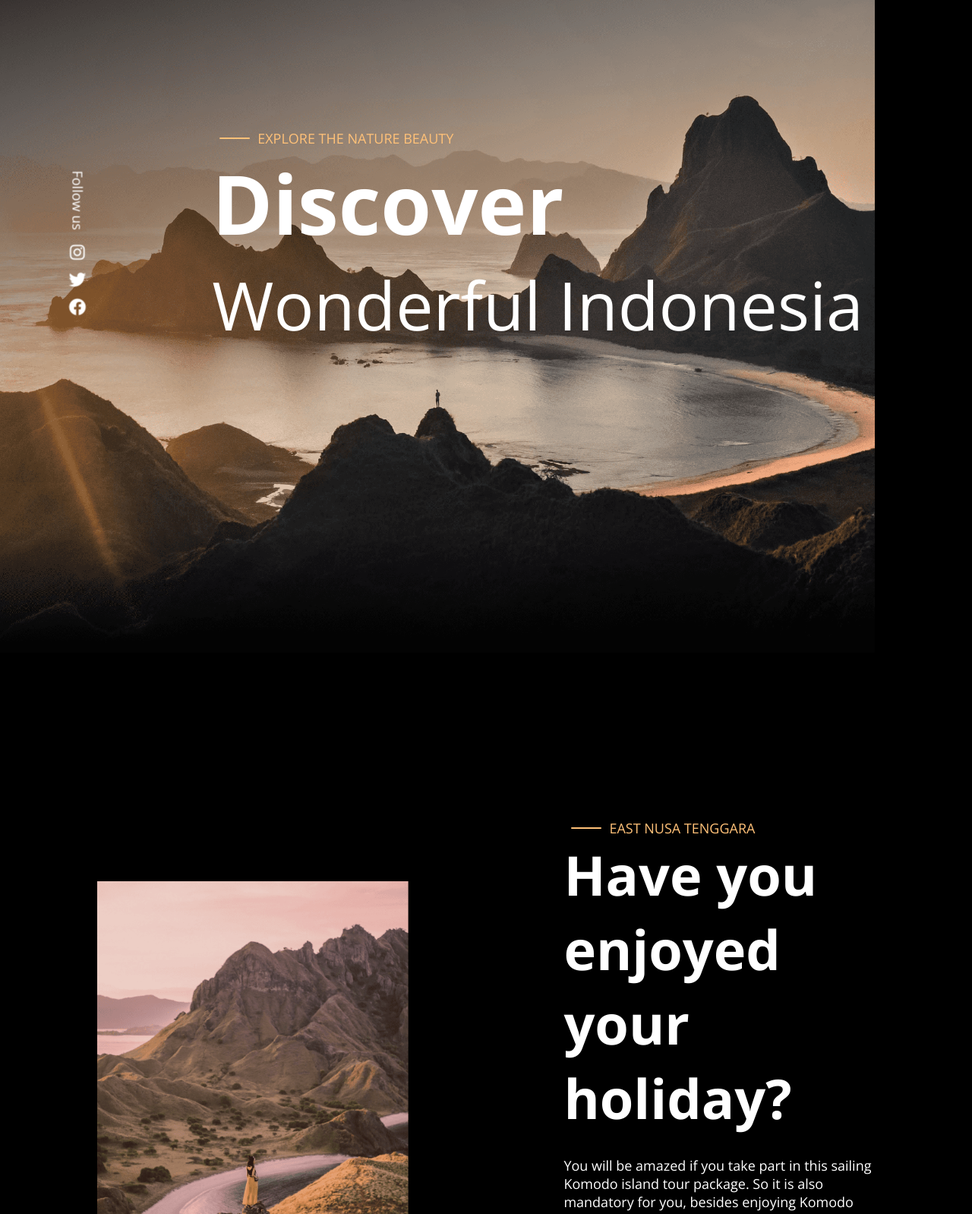
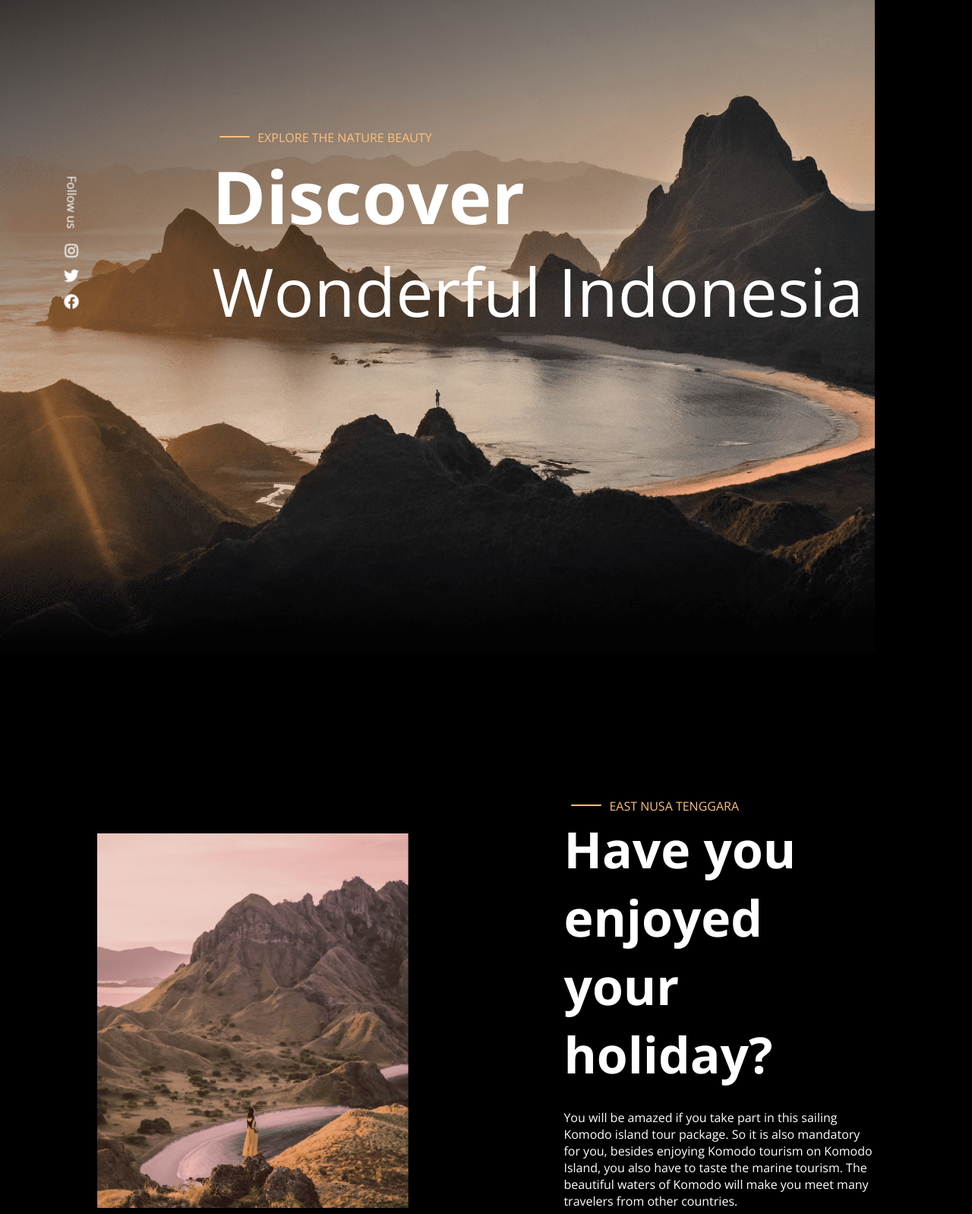
Before and after one commit to EuheniHreben/Qwery, a website: page index.html in a window 1280 px wide. Shown: the part 85-1683 px from the top of the page at 76% size. Drawn offline with nearby package versions, Linux system fonts and the light colour scheme; a script that the page names is missing.

Commit message:
07.02.25

```diff
--- a/scss/hero.scss
+++ b/scss/hero.scss
@@ -36,7 +36,7 @@ header {
 }
 
 h1 {
-  font-size: rem(96px);
+  font-size: calc(50px + 46 * (100vw / 1280));
   font-weight: 700;
   opacity: 0;
   animation: blink 2s forwards;
@@ -47,7 +47,7 @@ h1 {
 }
 
 h2 {
-  font-size: rem(64px);
+  font-size: calc(20px + 46 * (100vw / 1280));
 }
 
 .title {
--- a/scss/layout.scss
+++ b/scss/layout.scss
@@ -1,5 +1,5 @@
-html {
-  font-size: $baseFontSize;
+body {
+  font-size: calc(6px + 10 * (100vw / 1280));
 
   @include phones {
     font-size: 3.33333vmin;
@@ -12,7 +12,6 @@ html {
   width: 100%;
   color: #fff;
   font-family: 'Open Sans', Arial, Helvetica, sans-serif;
-  font-size: 18px;
   background: #000;
   scroll-behavior: smooth;
 }
--- a/scss/parallax.scss
+++ b/scss/parallax.scss
@@ -1,7 +1,7 @@
 .parallax {
   width: 90%;
   @include phones() {
-    height: 100vh;
+    height: 200vh;
     width: 280%;
     max-width: 280%;
   }
--- a/scss/section-1.scss
+++ b/scss/section-1.scss
@@ -30,7 +30,7 @@
 }
 
 .main-title {
-  font-size: rem(64px);
+  font-size: calc(30px + 36 * (100vw / 1280));
   font-weight: bold;
   margin-bottom: 28px;
   @include phones() {
```
Also changed, not shown: css/main.css, 1 other file.
